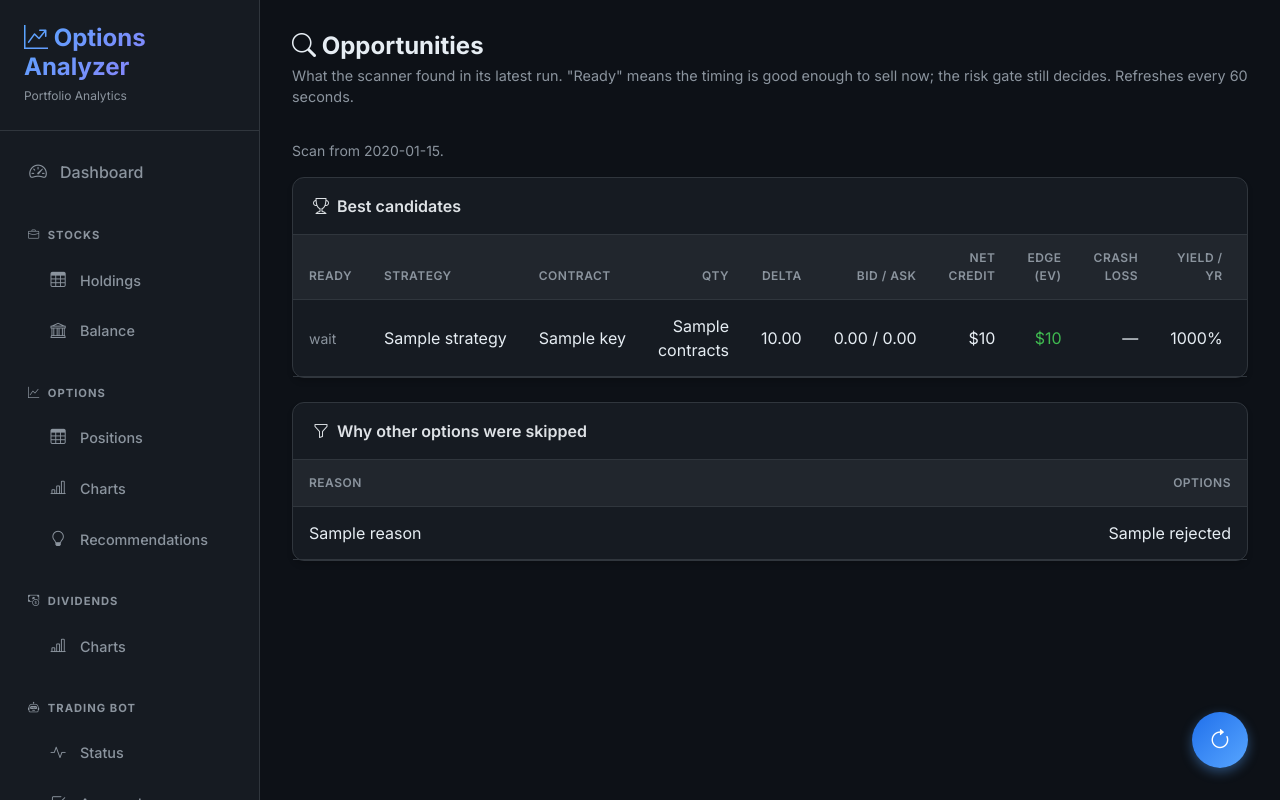
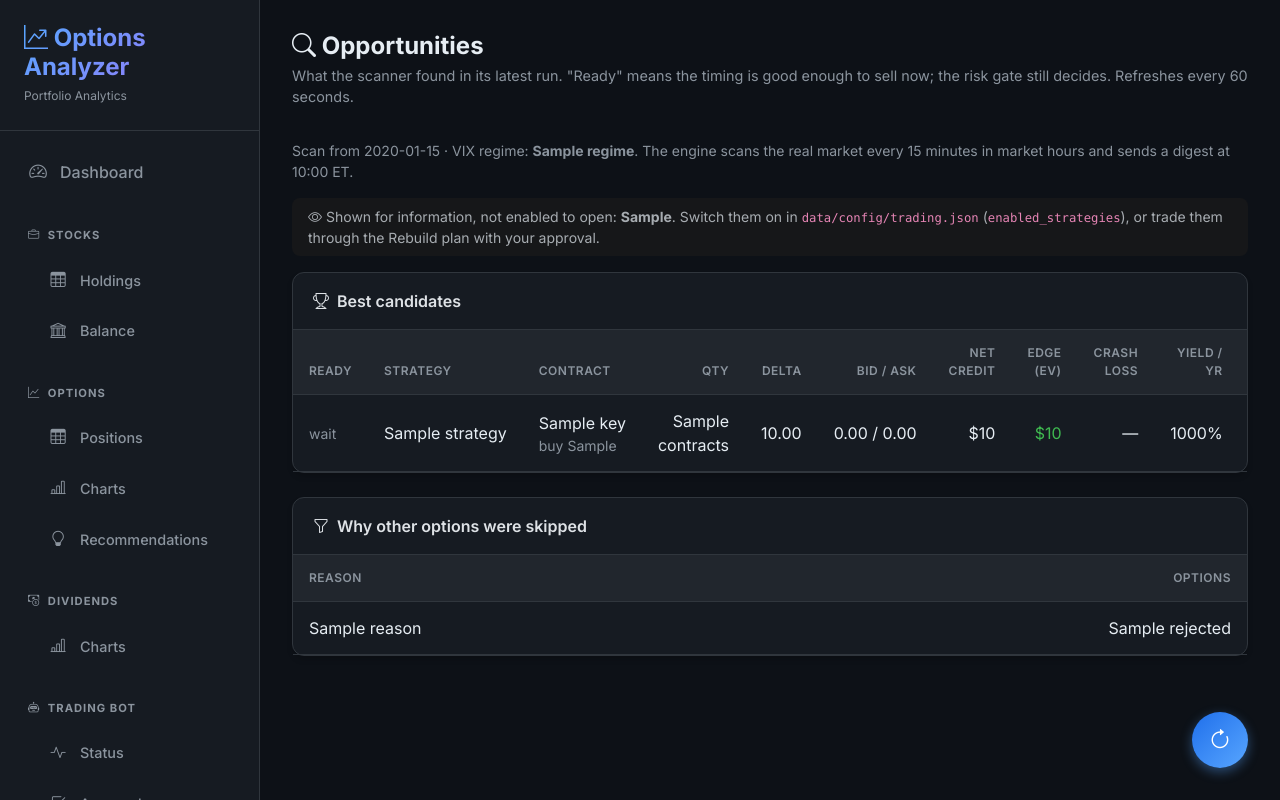
Before and after one commit to gRaytan/Options-Analyzer, a Flask app: template templates/bot_opportunities.html in a window 1280 px wide. Run offline with Flask 3, Linux system fonts and the light colour scheme; the template is opened without the code that fills it: most values are stand-ins (such as "Sample title", 1, 10 or a date in 2020).

Commit message:
Opportunities page: VIX regime, report-only strategies, spread long leg
Co-Authored-By: Claude Opus 5.5 <noreply@anthropic.com>
Claude-Session: https://claude.ai/code/session_01Eff4gYm9cDETnNM4nDeP9y

```diff
--- a/templates/bot_opportunities.html
+++ b/templates/bot_opportunities.html
@@ -11,7 +11,10 @@
 {% if not scan %}
 <div class="alert alert-secondary">No scan yet. The engine scans during market hours once entries are enabled.</div>
 {% else %}
-<p class="small text-muted">Scan from {{ scan.ts.strftime('%Y-%m-%d %H:%M UTC') }}.</p>
+<p class="small text-muted">Scan from {{ scan.ts.strftime('%Y-%m-%d %H:%M UTC') }}{% if scan.regime %} · VIX regime: <b>{{ scan.regime }}</b>{% endif %}. The engine scans the real market every 15 minutes in market hours and sends a digest at 10:00 ET.</p>
+{% if scan.report_only %}
+<div class="alert alert-secondary small py-2"><i class="bi bi-eye me-1"></i>Shown for information, not enabled to open: <b>{{ scan.report_only|join(', ')|replace('_', ' ') }}</b>. Switch them on in <code>data/config/trading.json</code> (<code>enabled_strategies</code>), or trade them through the Rebuild plan with your approval.</div>
+{% endif %}
 
 {% if scan.best %}
 <div class="card mb-4">
@@ -33,8 +36,8 @@
             {% for c in scan.best %}
                 <tr>
                     <td>{% if c.fire %}<span class="badge bg-success">Ready</span>{% else %}<span class="text-muted small">wait</span>{% endif %}</td>
-                    <td class="text-nowrap">{{ c.strategy | replace('_', ' ') }}</td>
-                    <td class="text-nowrap">{{ c.key }}</td>
+                    <td class="text-nowrap">{{ c.strategy | replace('_', ' ') }}{% if scan.report_only and c.strategy in scan.report_only %} <span class="badge bg-secondary">report</span>{% endif %}</td>
+                    <td class="text-nowrap">{{ c.key }}{% if c.long_key %}<div class="small text-muted">buy {{ c.long_key }}</div>{% endif %}</td>
                     <td class="text-end">{{ c.contracts }}</td>
                     <td class="text-end">{{ "%.2f"|format(c.delta) if c.delta is not none else "—" }}</td>
                     <td class="text-end text-nowrap">{{ "%.2f"|format(c.bid or 0) }} / {{ "%.2f"|format(c.ask or 0) }}</td>
```
